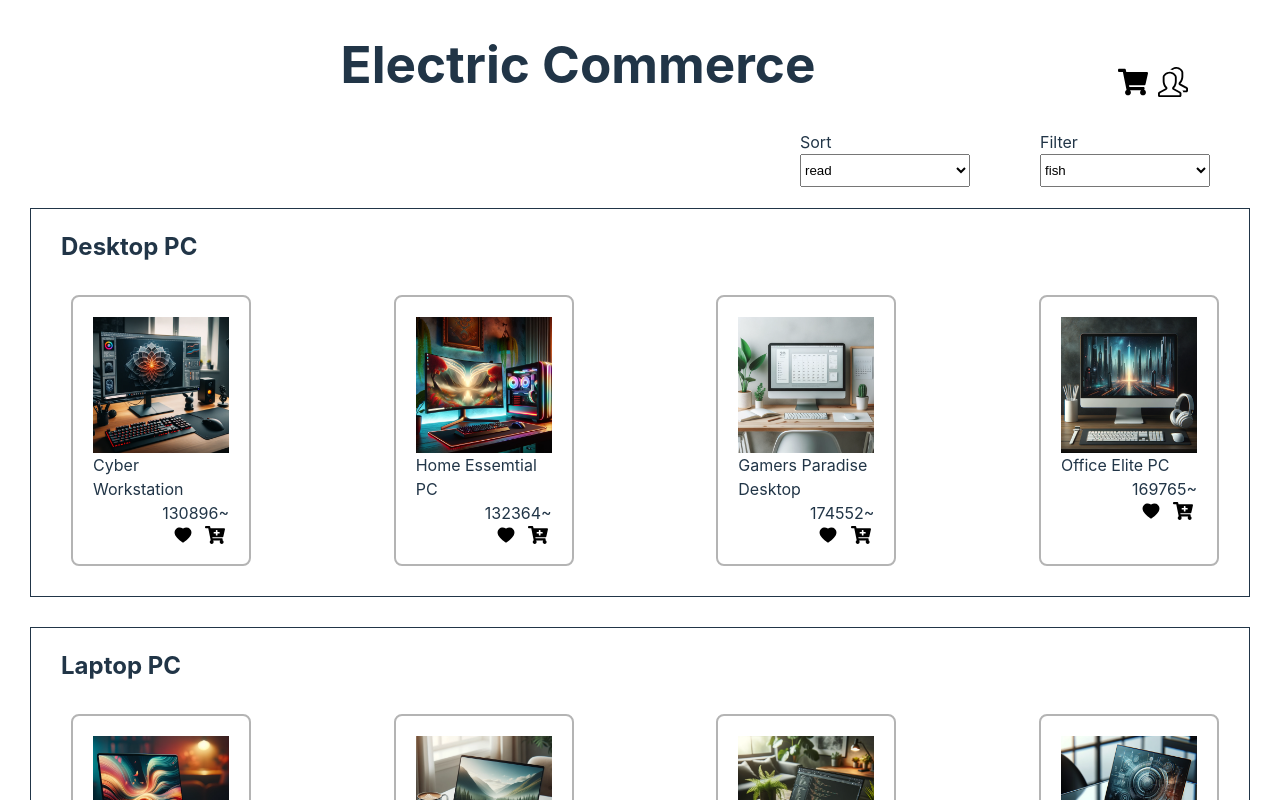
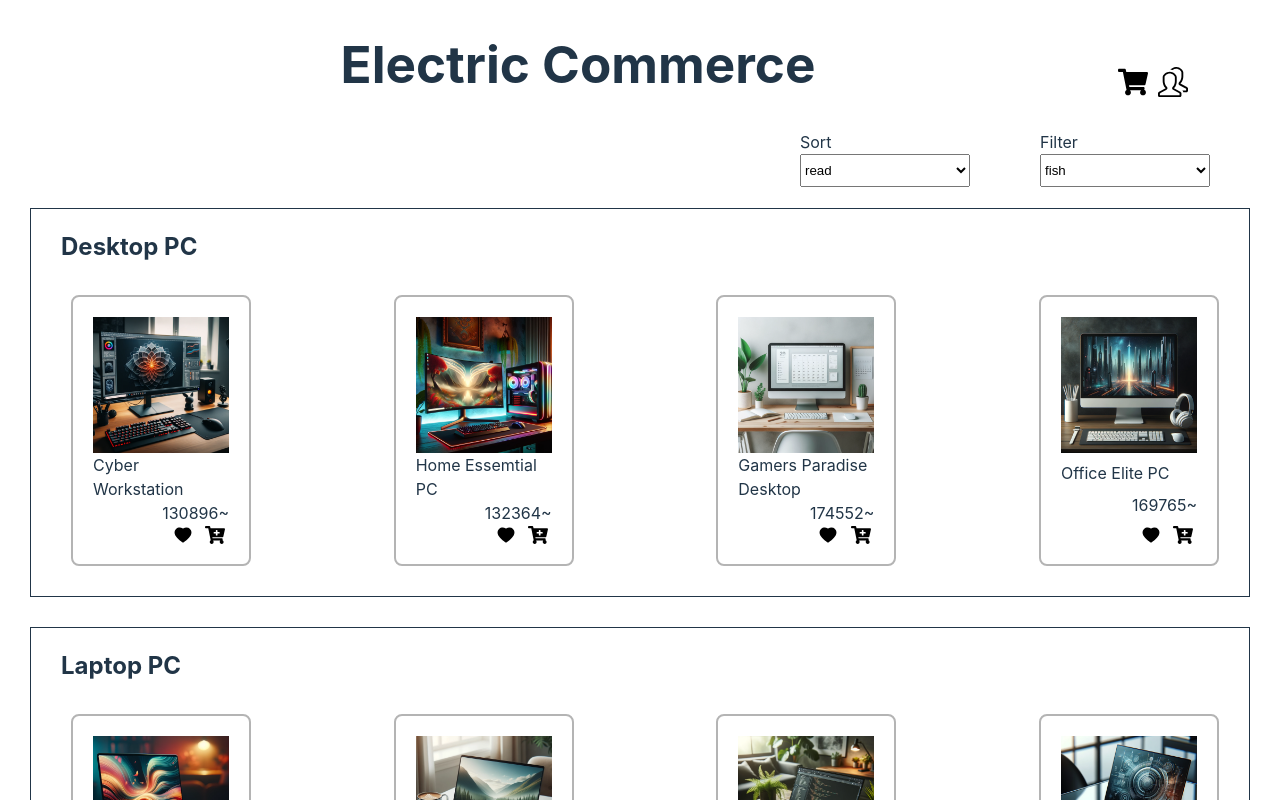
Before and after one commit to kip2/E-Commerce-Site-React, a React (Vite) app in the folder app/: page / in a window 1280 px wide. Shown: the top 800 px of the page. Built offline with nearby package versions, Linux system fonts and the light colour scheme.

Commit message:
fix: ProductCardのレイアウト調整

```diff
--- a/app/src/components/molecules/ProductCard.css
+++ b/app/src/components/molecules/ProductCard.css
@@ -5,6 +5,9 @@
     padding: 20px;
     margin: 10px;
     transition: tarnsform 2s;;
+    display: flex;
+    flex-flow: column;
+    justify-content: space-between;
 }
 
 .card:hover {
```
